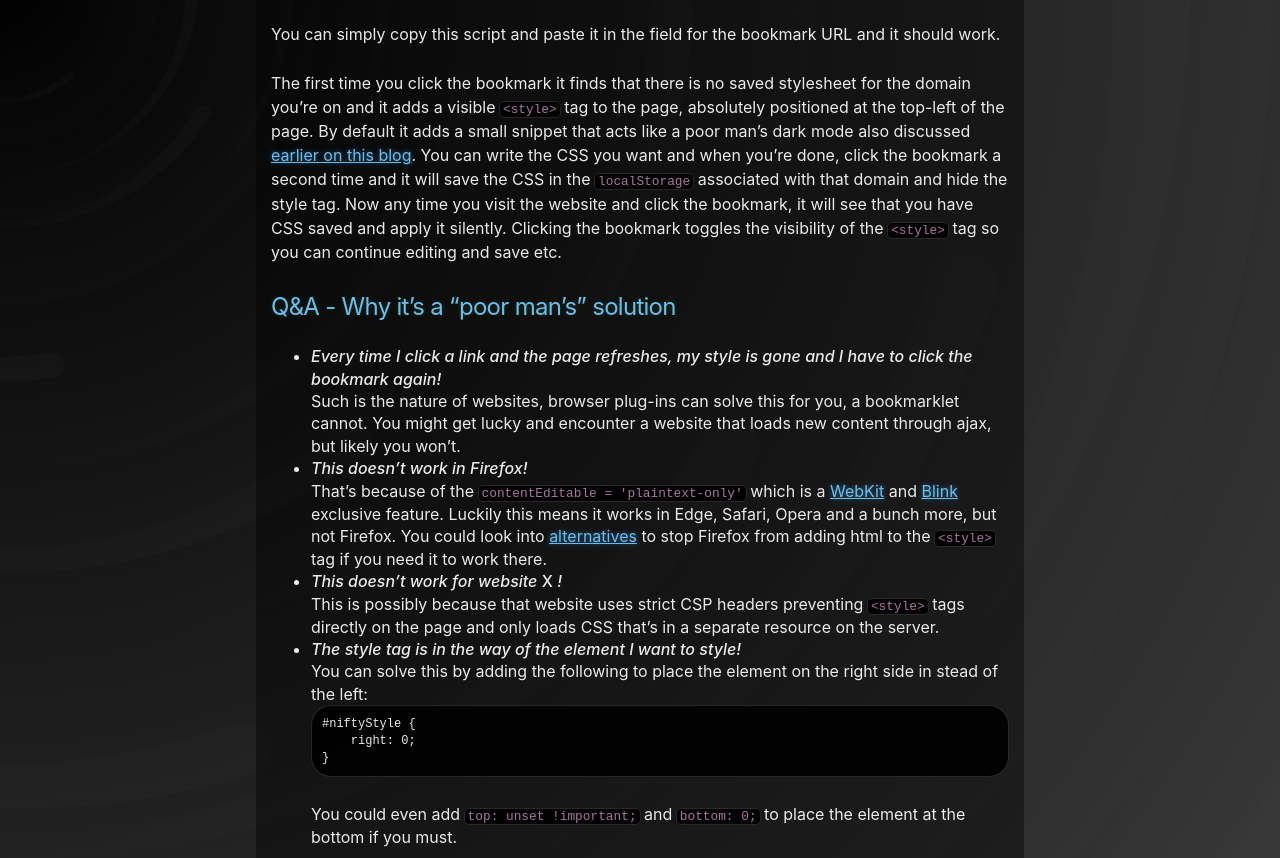
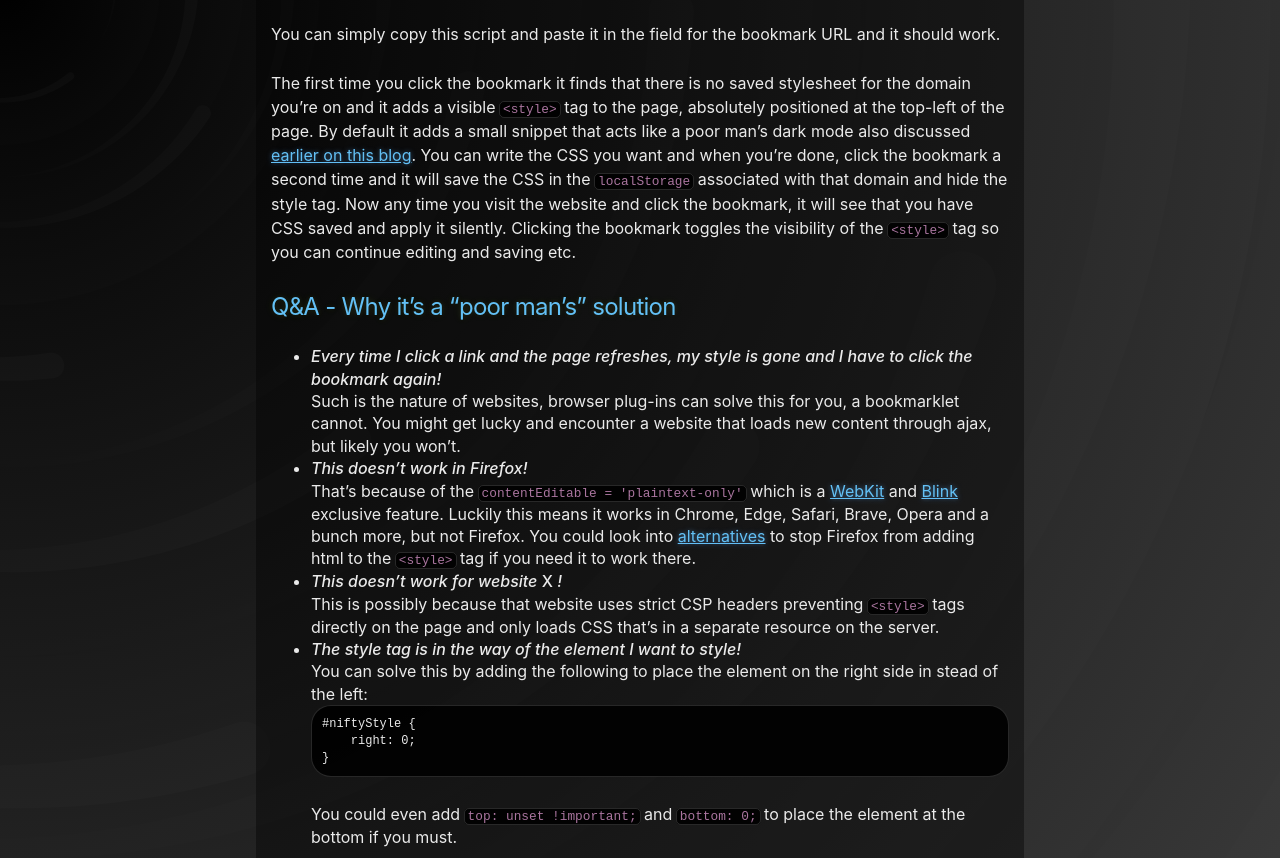
Before and after one commit to asontu/asontu.github.io, a Jekyll site: the page built from _posts/2024-05-16-a-poor-mans-custom-stylesheet-bookmarklet.md, in a window 1280 px wide and 900 px high, scrolled down 933 px, cut to the strip 42-900 px from the top of the window. Built offline with Jekyll 4.4.1, drawn with Linux system fonts in a browser that asks for light colours; nearby versions of some CDN libraries; comment, search, counter and statistics services are not loaded; some of the changed lines change nothing that is shown.

Commit message:
Tweaks to poor man's custom stylesheet bookmarklet

```diff
--- a/_posts/2024-05-16-a-poor-mans-custom-stylesheet-bookmarklet.md
+++ b/_posts/2024-05-16-a-poor-mans-custom-stylesheet-bookmarklet.md
@@ -23,11 +23,14 @@
         styleTag.style.position = 'fixed';
         styleTag.style.top = '0';
         styleTag.style.minHeight = '1em';
-        styleTag.style.minWidth= '4em';
+        styleTag.style.maxHeight = '100vh';
+        styleTag.style.minWidth = '4em';
+        styleTag.style.maxWidth = '50vw';
+        styleTag.style.overflow = 'auto';
         styleTag.style.zIndex = '99999';
         styleTag.style.padding = '3px';
         styleTag.style.whiteSpace = 'pre';
-        styleTag.style.background = '#000';
+        styleTag.style.background = 'rgba(0, 0, 0, .85)';
         styleTag.style.color = '#fff';
         styleTag.style.fontFamily = 'consolas, monospace';
         document.body.appendChild(styleTag);
@@ -35,7 +38,7 @@
     if (!styleTag.innerText.trim()) {
         var sheet = localStorage.getItem('niftyStyle');
         if (!sheet) {
-            sheet = 'html {\n    filter: invert(1) hue-rotate(180deg);\n}';
+            sheet = 'html {\n    filter: invert(95%) hue-rotate(180deg);\n}';
             styleTag.style.display = 'block';
         }
         styleTag.appendChild(document.createTextNode(sheet));
@@ -53,7 +56,7 @@
 
 You can simply copy this script and paste it in the field for the bookmark URL and it should work.
 
-The first time you click the bookmark it finds that there is no saved stylesheet for the domain you're on and it adds a visible `<style>` tag to the page, absolutely positioned at the top-left of the page. By default it adds a small snippet that acts like a poor man's dark mode also discussed [earlier on this blog](/2020/04/21/styling-external-iframe-content.html). You can write the CSS you want and when you're done, click the bookmark a second time and it will save the CSS in the `localStorage` associated with that domain and hide the style tag. Now any time you visit the website and click the bookmark, it will see that you have CSS saved and apply it silently. Clicking the bookmark toggles the visibility of the `<style>` tag so you can continue editing and save etc.
+The first time you click the bookmark it finds that there is no saved stylesheet for the domain you're on and it adds a visible `<style>` tag to the page, absolutely positioned at the top-left of the page. By default it adds a small snippet that acts like a poor man's dark mode also discussed [earlier on this blog](/2020/04/21/styling-external-iframe-content.html). You can write the CSS you want and when you're done, click the bookmark a second time and it will save the CSS in the `localStorage` associated with that domain and hide the style tag. Now any time you visit the website and click the bookmark, it will see that you have CSS saved and apply it silently. Clicking the bookmark toggles the visibility of the `<style>` tag so you can continue editing and saving etc.
 
 Q&A - Why it's a "poor man's" solution
 --------------------------------------
@@ -61,7 +64,7 @@
 - **_Every time I click a link and the page refreshes, my style is gone and I have to click the bookmark again!_**
   Such is the nature of websites, browser plug-ins can solve this for you, a bookmarklet cannot. You might get lucky and encounter a website that loads new content through ajax, but likely you won't.
 - **_This doesn't work in Firefox!_**
-  That's because of the `contentEditable = 'plaintext-only'` which is a [WebKit](https://webkit.org/) and [Blink](https://www.chromium.org/blink/) exclusive feature. Luckily this means it works in Edge, Safari, Opera and a bunch more, but not Firefox. You could look into [alternatives](https://stackoverflow.com/a/61237402/2684660) to stop Firefox from adding html to the `<style>` tag if you need it to work there.
+  That's because of the `contentEditable = 'plaintext-only'` which is a [WebKit](https://webkit.org/) and [Blink](https://www.chromium.org/blink/) exclusive feature. Luckily this means it works in Chrome, Edge, Safari, Brave, Opera and a bunch more, but not Firefox. You could look into [alternatives](https://stackoverflow.com/a/61237402/2684660) to stop Firefox from adding html to the `<style>` tag if you need it to work there.
 - **_This doesn't work for website_ X _!_**
   This is possibly because that website uses strict CSP headers preventing `<style>` tags directly on the page and only loads CSS that's in a separate resource on the server.
 - **_The style tag is in the way of the element I want to style!_**
```
